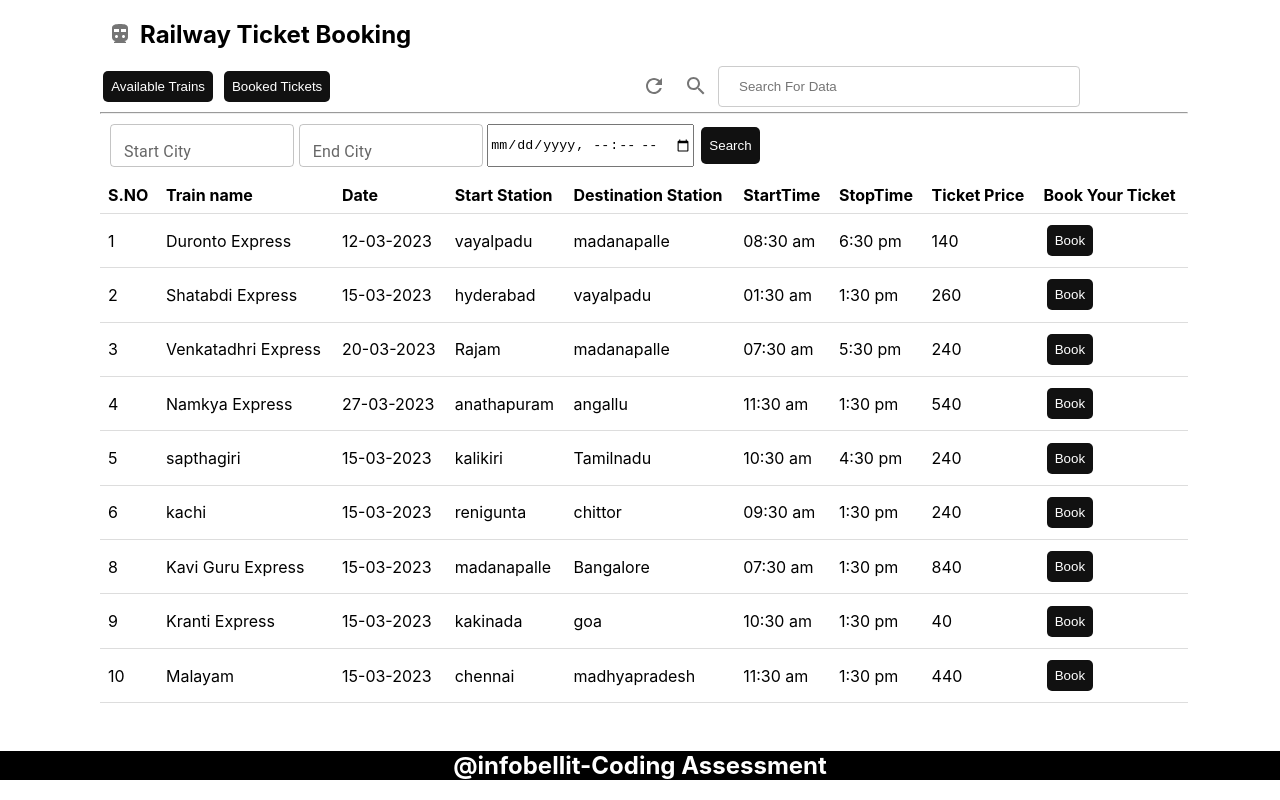
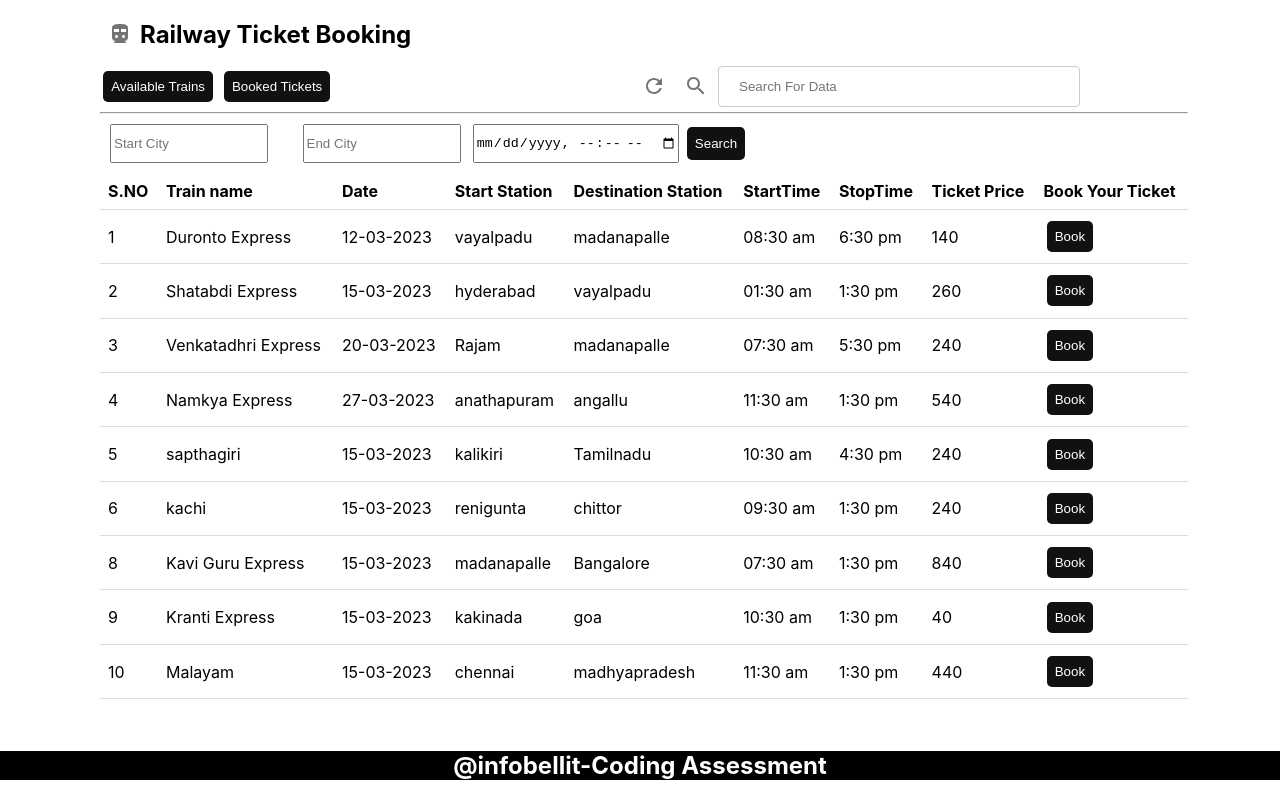
Before and after one commit to Baggu516/Train_Ticket_Booking_Infobellit, a React (Create React App) app: page / in a window 1280 px wide. Built offline with nearby package versions, Linux system fonts and the light colour scheme.

Commit message:
startcity

```diff
--- a/src/App.js
+++ b/src/App.js
@@ -97,8 +97,9 @@ function App() {
         }
 
         console.log(t)
-        console.log(dt)
+        console.log(dt,"dtttt")
         let data = tata
+        console.log(sc)
         let filterData = data.filter((item)=>{
           return item.destination.toLowerCase().includes(ec.toLowerCase()) && item.source.toLowerCase().includes(sc.toLowerCase()) && item.date==dt && item.sourcetime.includes(t)
         })
@@ -238,8 +239,20 @@ function App() {
                  <form onSubmit={handleSubmit}>
                  {/* <form> */}
                    <span style={{display:'flex',margin:"10px",marginLeft:"10px",width:"60%"}}>
-                     <span style={{width:"30%"}}>
-                     <Autocomplete
+                     <span >
+                      <input list="hi" placeholder="Start City" style={{width:"150px" ,height:"33px"}}  onChange={(e)=>setStartCity(e.target.value)}/>
+                      <datalist id="hi">
+                        <option value="vayalpadu"></option>
+                        <option value="madanapalle"></option>
+                        <option value="anathapur"></option>
+                        <option value="hyderabad"></option>
+                        <option value="chennai"></option>
+                        <option value="kalikiri"></option>
+                        <option value="kakinada"></option>
+                        <option value="Rajam"></option>
+                        <option value="renigunta"></option>
+                      </datalist>
+                     {/* <Autocomplete
                  className="inputFieldSearch"
                  id="start-city"
                  options={['vayalpadu',
@@ -256,30 +269,24 @@ function App() {
                  renderInput={(params) => (
                    <TextField {...params} label="Start City" variant="outlined" />
                  )}
-                 ></Autocomplete>
+                 ></Autocomplete> */}
                      </span>
                   &nbsp;
        {/* </span> */}
       {/* <span style={{position:'absolute',right:50}}> */}
                   <span style={{width:"30%"}}>
-                  <Autocomplete
-                    className="inputFieldSearch"
-                    id="end-city"
-                    options={["madanapalle",
-                    "vayalpadu",
-                    "madanapalle",
-                   "angallu",
-                    "Tamilnadu",
-                    "chittor",
-                    "Bangalore" ,
-                    "goa",
-                    "madhyapradesh",]}
-                    freeSolo
-                    onChange={handleEndCityChange}
-                    renderInput={(params) => (
-                      <TextField {...params} label="End City" variant="outlined" />
-                    )}
-                  />
+                  <input list="hi" placeholder="End City" style={{width:"150px" ,height:"33px",marginLeft:"30px"}}  onChange={(e)=> setEndCity(e.target.value)}/>
+                      <datalist id="hi">
+                        <option value="vayalpadu"></option>
+                        <option value="madanapalle"></option>
+                        <option value="anathapur"></option>
+                        <option value="hyderabad"></option>
+                        <option value="chennai"></option>
+                        <option value="kalikiri"></option>
+                        <option value="kakinada"></option>
+                        <option value="Rajam"></option>
+                        <option value="renigunta"></option>
+                      </datalist>
                   </span>&nbsp;
                   {/* <span style={{position:'absolute',right:100}}> */}
                   <input
```
